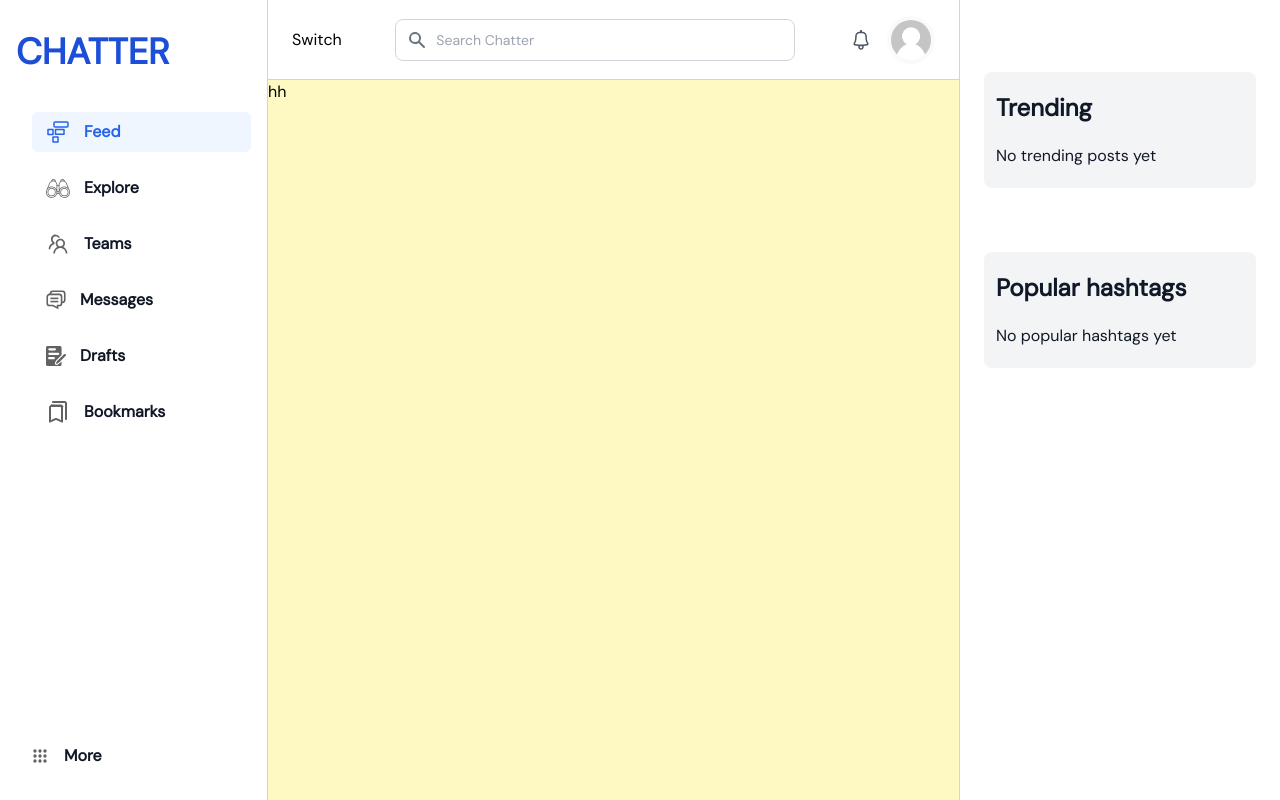
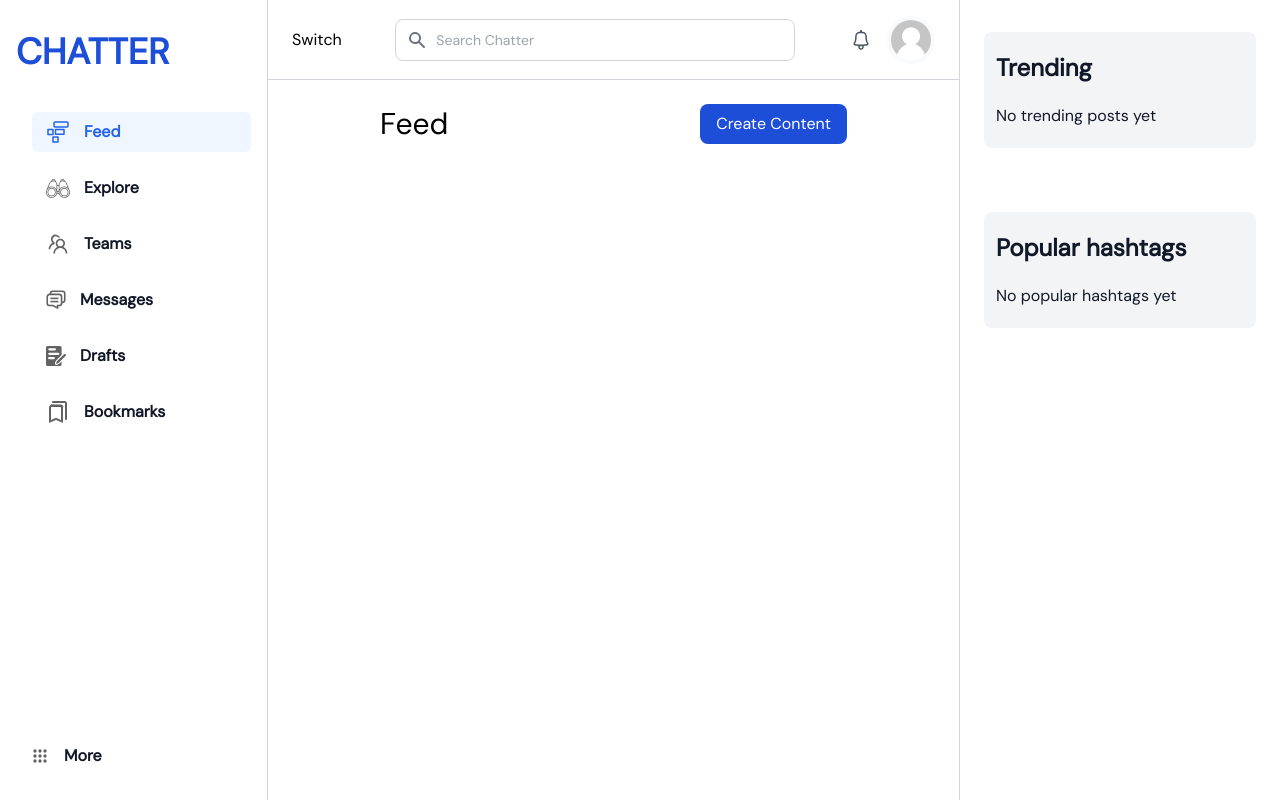
Before and after one commit to muzardemoses/Chatter-app, a React (Vite) app: page /feed in a window 1280 px wide. Built offline with nearby package versions, Linux system fonts and the light colour scheme; no server answers.

Commit message:
*implemented feed design

```diff
--- a/src/Pages/Dashboard/Feed.tsx
+++ b/src/Pages/Dashboard/Feed.tsx
@@ -5,8 +5,18 @@ export const Feed = () => {
 
 
     return (
-        <div className=" h-[1000px] bg-yellow-100">
-           hh
+        <div className="py-6 px-28 flex flex-col gap-12">
+            <div className="flex justify-between items-center">
+                <h4 className="text-3xl text-black font-medium">
+                    Feed
+                </h4>
+                <button className="bg-blue-700 hover:bg-blue-800 text-white font-medium py-2 px-4 rounded-lg">
+                    <p className="text-base">
+                        Create Content
+                    </p>
+                </button>
+            </div>
+            <div></div>
         </div>
     )
 }
```
Also changed, not shown: 1 other file (tests, documents, lock files or other folders).
